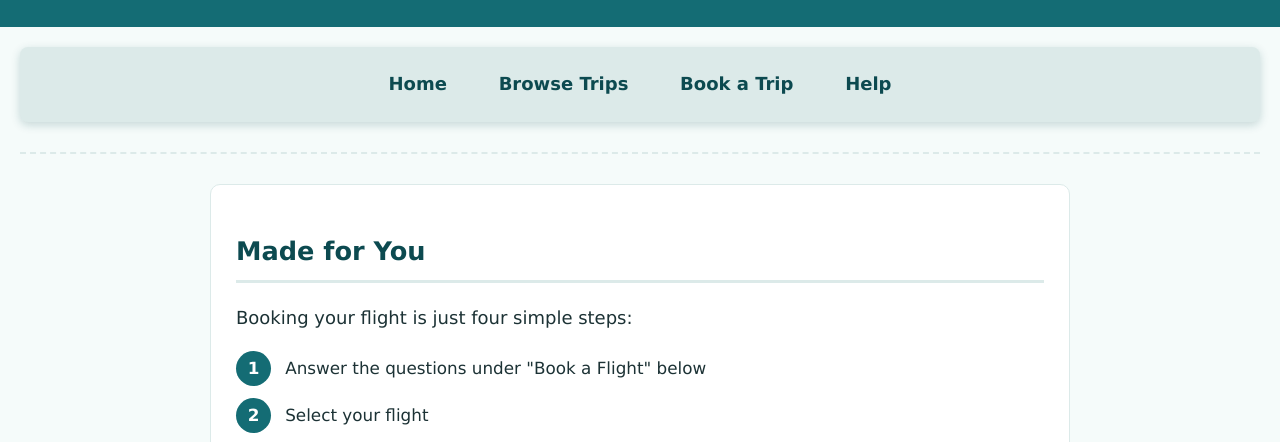
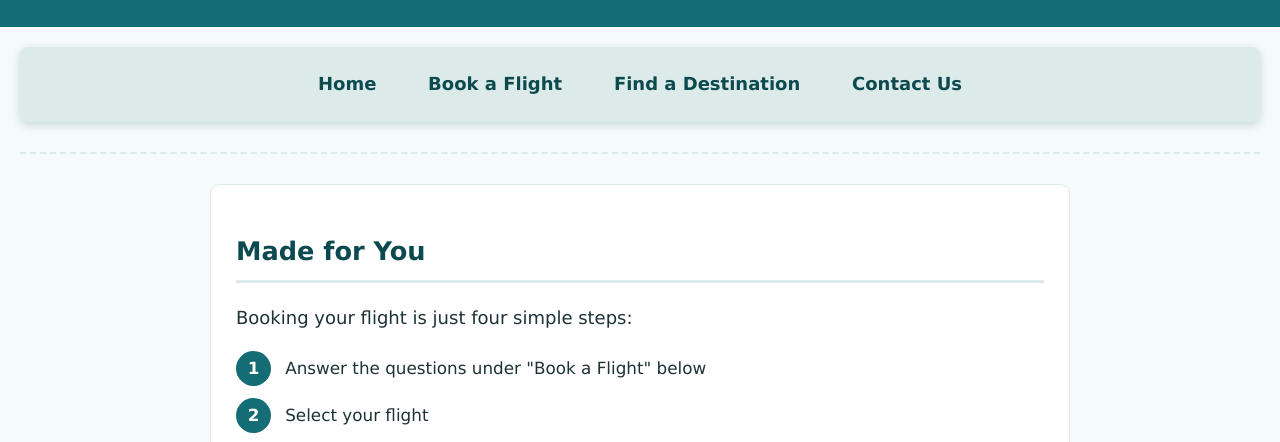
Before and after one commit to MMDCKatrin/30-Solo-EasyBookTravel, a plain HTML site: page index.html in a window 1280 px wide. Shown: the part 322-764 px from the top of the page. Drawn offline with Linux system fonts and the light colour scheme.

```diff
--- a/index.html
+++ b/index.html
@@ -18,10 +18,10 @@
 
 <!-- ===================== Navigation Area ===================== -->
 <nav>
-  <a href="#">Home</a>
-  <a href="#">Browse Trips</a>
-  <a href="#">Book a Trip</a>
-  <a href="#">Help</a>
+  <a href="#top">Home</a>
+  <a href="#book-flight">Book a Flight</a>
+  <a href="#find-destination">Find a Destination</a>
+  <a href="#contact">Contact Us</a>
 </nav>
 
 <hr>
```
